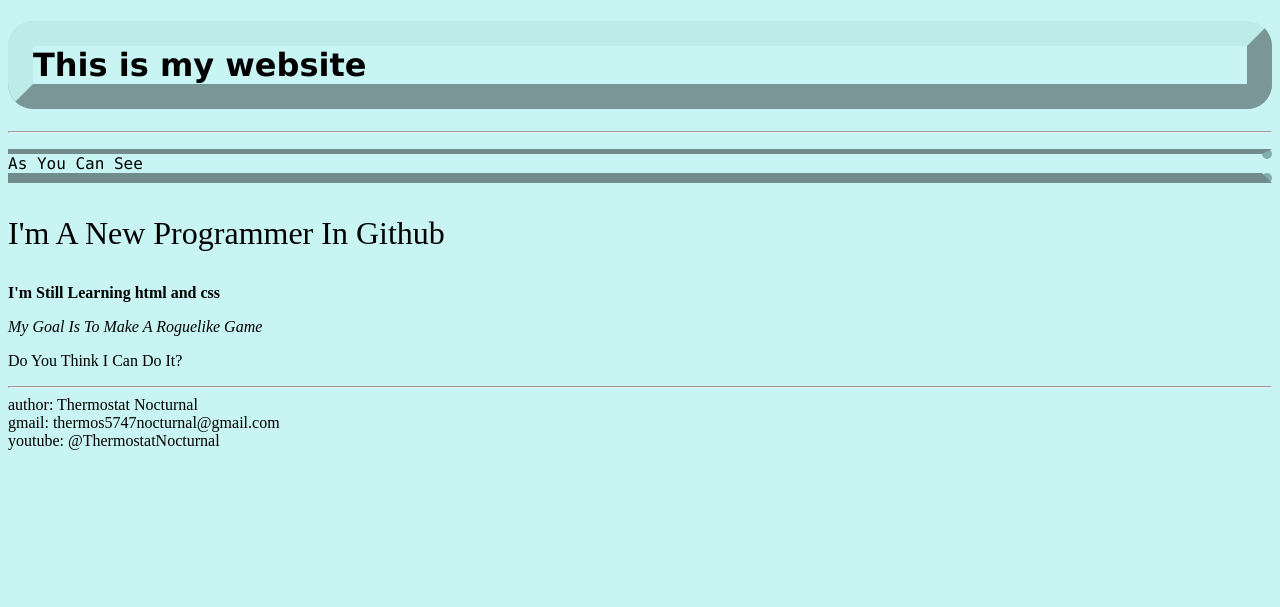
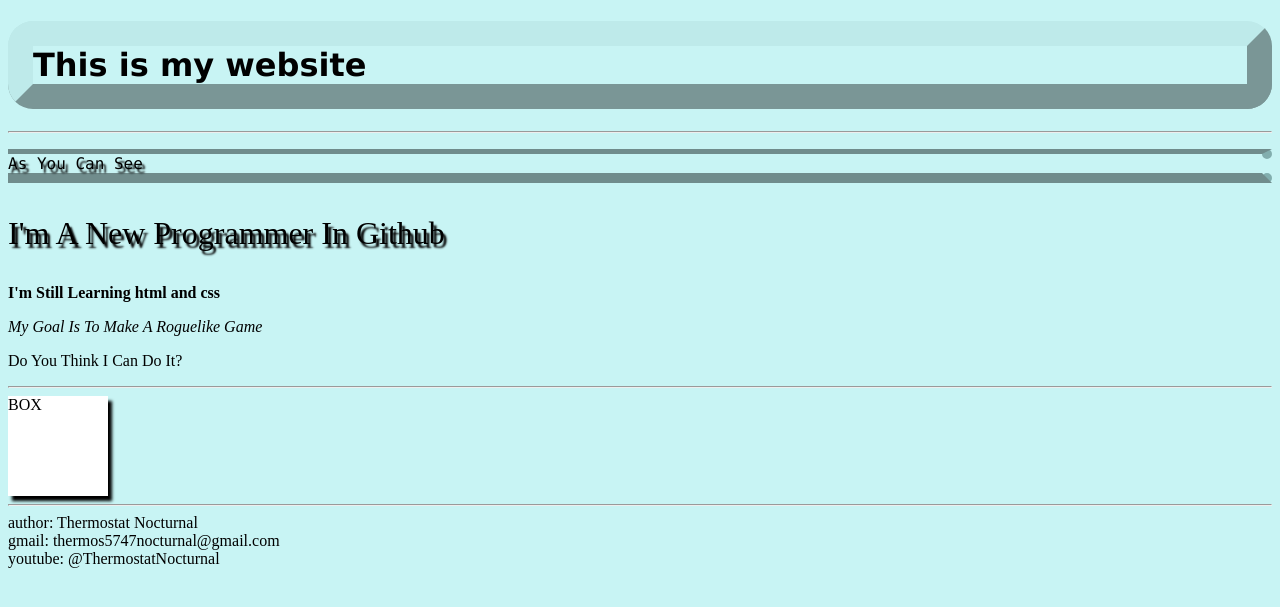
Before and after one commit to zainalzepiryobon-maker/Web1, a PHP site: page /index.html in a window 1280 px wide. Shown: the top 607 px of the page. Run offline with PHP 8.4, Linux system fonts and the light colour scheme.

Commit message:
auto publish 1763716330414

```diff
--- a/index.html
+++ b/index.html
@@ -9,26 +9,24 @@
 
   <body>
 
-    <header>
     <h1> This is my website </h1> <hr>
-    </header>
 
-
-    <main>
     <p id="p1" class="odd"> As You Can See </p>
     <p id="p2" class="even"> I'm A New Programmer In Github </p>
     <p id="p3" class="odd"> I'm Still Learning html and css</p>
     <p id="p4" class="even"> My Goal Is To Make A Roguelike Game</p>
     <p id="p5" class="odd"> Do You Think I Can Do It? </p>
-    </main>
 
-    <footer>
+    <hr>
+
+    <div id="box1"> BOX </div>
+
     <hr>
     author: Thermostat Nocturnal <br>
     gmail: thermos5747nocturnal@gmail.com <br>
     youtube: @ThermostatNocturnal
 
-    </footer>
+
 
   </body>
 
--- a/style.css
+++ b/style.css
@@ -10,6 +10,9 @@ h1{
 
 #p1{
   font-family: "lucida console", "courier new";
+
+  text-shadow: 3px 4px 2px;
+
   border-bottom: 10px outset RGB(180, 224, 224);
   border-top: 5px inset RGB(180, 224, 224);
   border-left 5px dotted RGB(180, 224, 224);
@@ -18,6 +21,7 @@ h1{
 
 #p2{
   font-size: 2em;
+  text-shadow: 3px 4px 2px;
 }
 
 #p3{
@@ -27,3 +31,14 @@ h1{
 #p4{
   font-style: italic;
 }
+
+#p5{
+  font-family: None
+}
+
+#box1{
+  width: 100px;
+  height: 100px;
+  background-color: white;
+  box-shadow: 4px 5px 3px
+}
```
Lines whose indentation alone changed are shown as unchanged.
